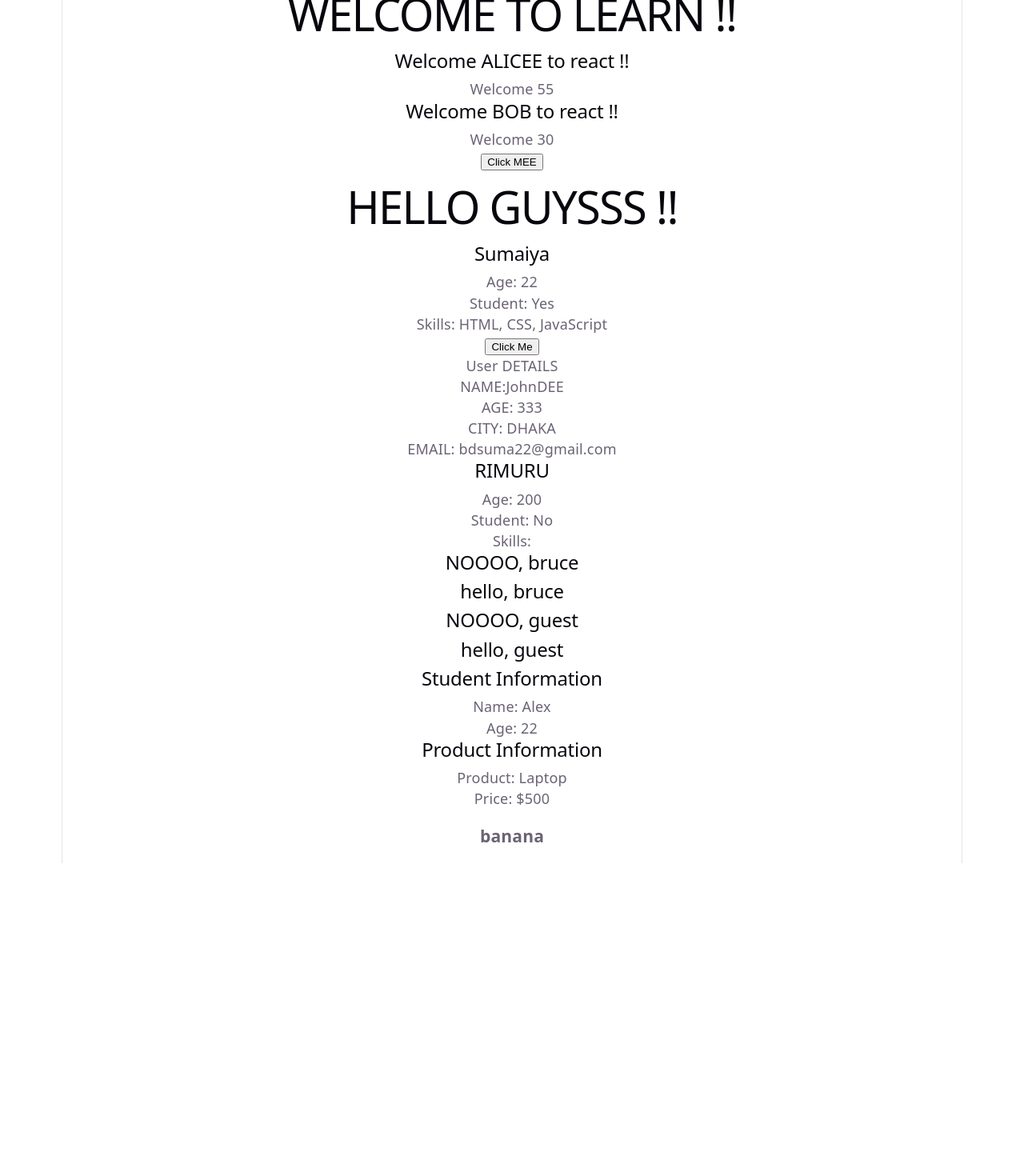
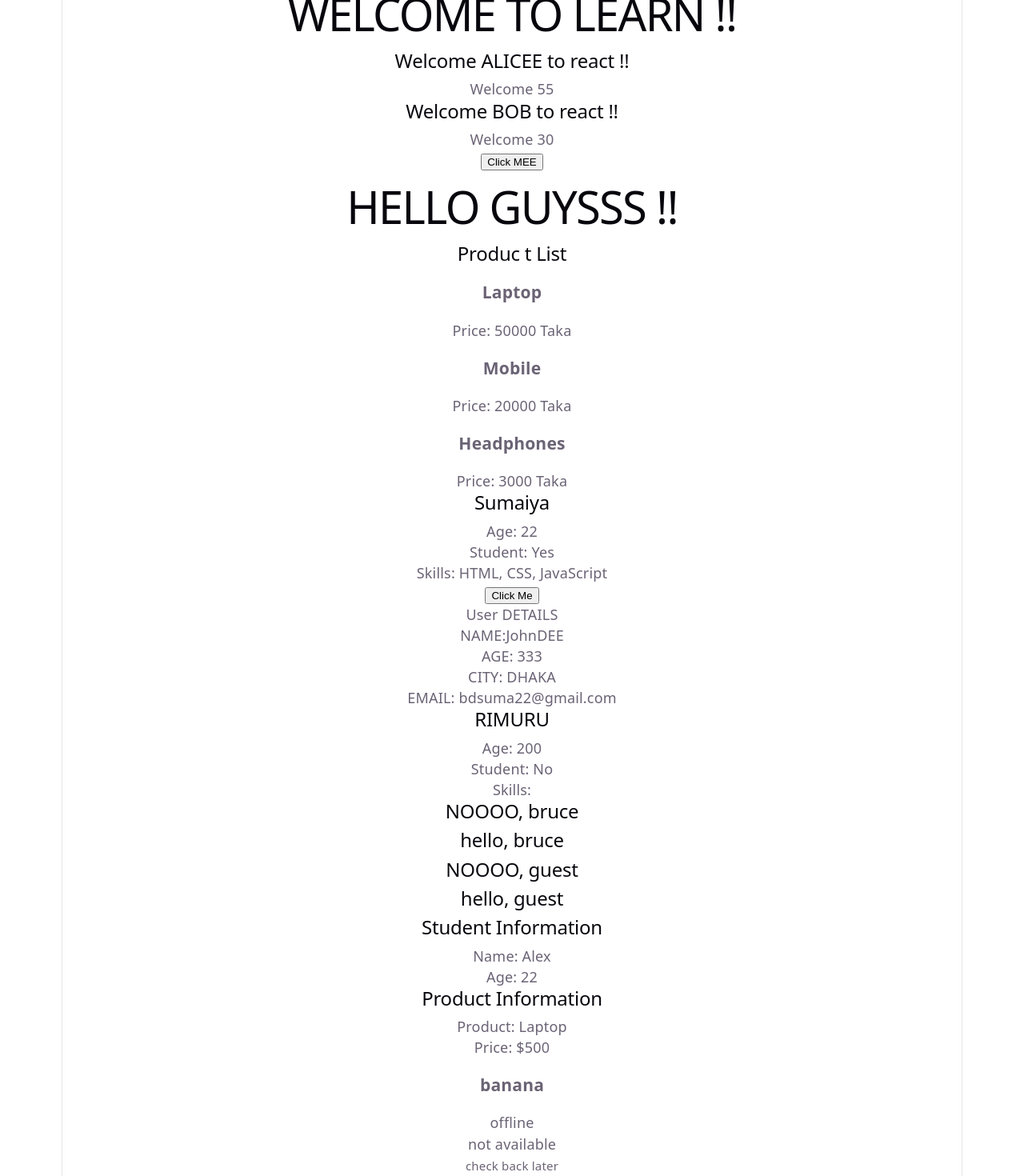
Before and after one commit to Sumaiya707/React-Learning, a React (Vite) app in the folder React-Learn/: page / in a window 1280 px wide. Shown: the part 28-1498 px from the top of the page at 80% size. Before the commit the page ends 1107 px from the top, so only its background shows below. Built offline with nearby package versions, Linux system fonts and the light colour scheme.

Commit message:
rendering list by map()

```diff
--- a/React-Learn/src/App.jsx
+++ b/React-Learn/src/App.jsx
@@ -7,6 +7,7 @@ import { Destructuring } from "./Destructuring";
 import { Greeting } from "./Greeting";
 import { UserCard } from "./UserCard";
 import { UserDetails } from "./UserDetails";
+import { ProductList } from "./ProductList";
 
 function Button() {
   return <button>Click MEE</button>;
@@ -21,6 +22,7 @@ function App() {
       <Button />
       <Hello />
       <Card />
+      <ProductList />
       <UserProfile
         name="Sumaiya"
         age={22}
--- /dev/null
+++ b/React-Learn/src/ProductList.jsx
@@ -0,0 +1,22 @@
+export const ProductList = () => {
+  const products = [
+    { id: 1, name: "Laptop", price: 50000 },
+    { id: 2, name: "Mobile", price: 20000 },
+    { id: 3, name: "Headphones", price: 3000 },
+  ];
+
+  return (
+    <div>
+      <h2>Produc t List</h2>
+
+      {products.map((product) => {
+        return (
+          <div key={product.id}>
+            <h3>{product.name}</h3>
+            <p>Price: {product.price} Taka</p>
+          </div>
+        );
+      })}
+    </div>
+  );
+};
--- a/React-Learn/src/UserDetails.jsx
+++ b/React-Learn/src/UserDetails.jsx
@@ -1,8 +1,21 @@
 export const UserDetails = ({ name, isOnline }) => {
+  if (isOnline) {
+    return (
+      <div>
+        <h3>{name}</h3>
+        <span> online </span>
+        <p>available for chat</p>
+        <button>send message</button>
+        <h3>{isOnline}</h3>
+      </div>
+    );
+  }
   return (
     <div>
       <h3>{name}</h3>
-      <h3>{isOnline}</h3>
+      <span>offline</span>
+      <p> not available</p>
+      <small>check back later</small>
     </div>
   );
 };
```
